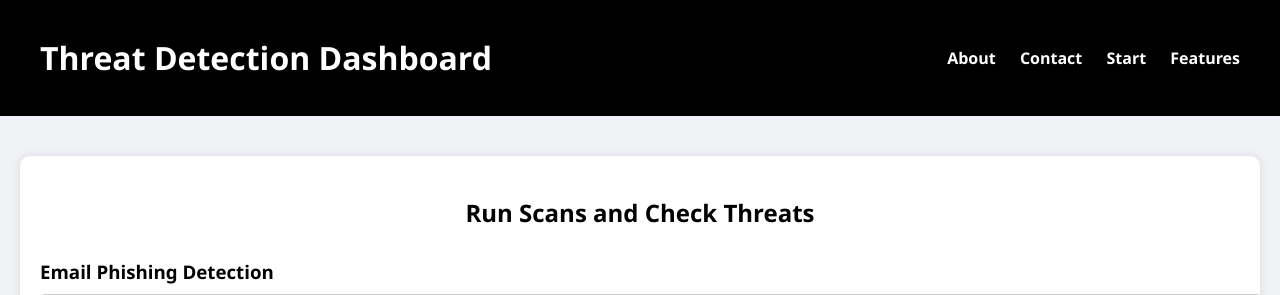
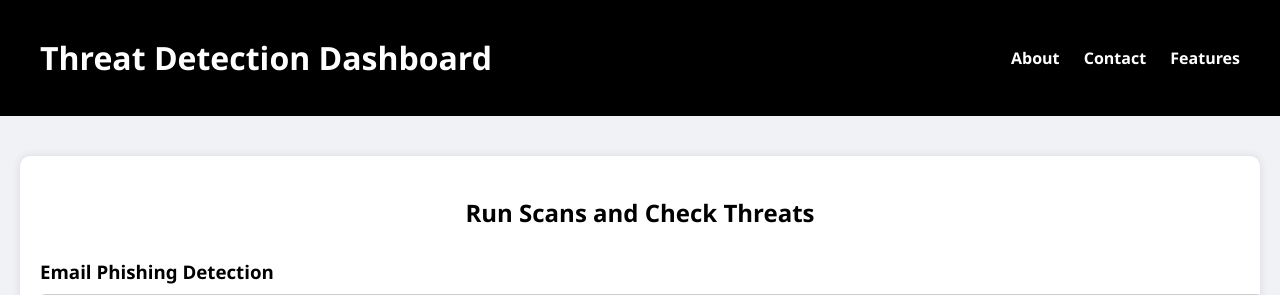
Before and after one commit to shabdarth13/THreat_DEtection, a Flask app: page /dashboard in a window 1280 px wide. Shown: the top 295 px of the page. Run offline with Flask 2, Linux system fonts and the light colour scheme.

Commit message:
Update dashboard.html

```diff
--- a/app/templates/dashboard.html
+++ b/app/templates/dashboard.html
@@ -72,7 +72,6 @@
     <div>
     <a href="/about">About</a>
     <a href="/contact">Contact</a>
-    <a href="/start">Start</a>
     <a href="/features">Features</a>
     </div>
   </div>
```
